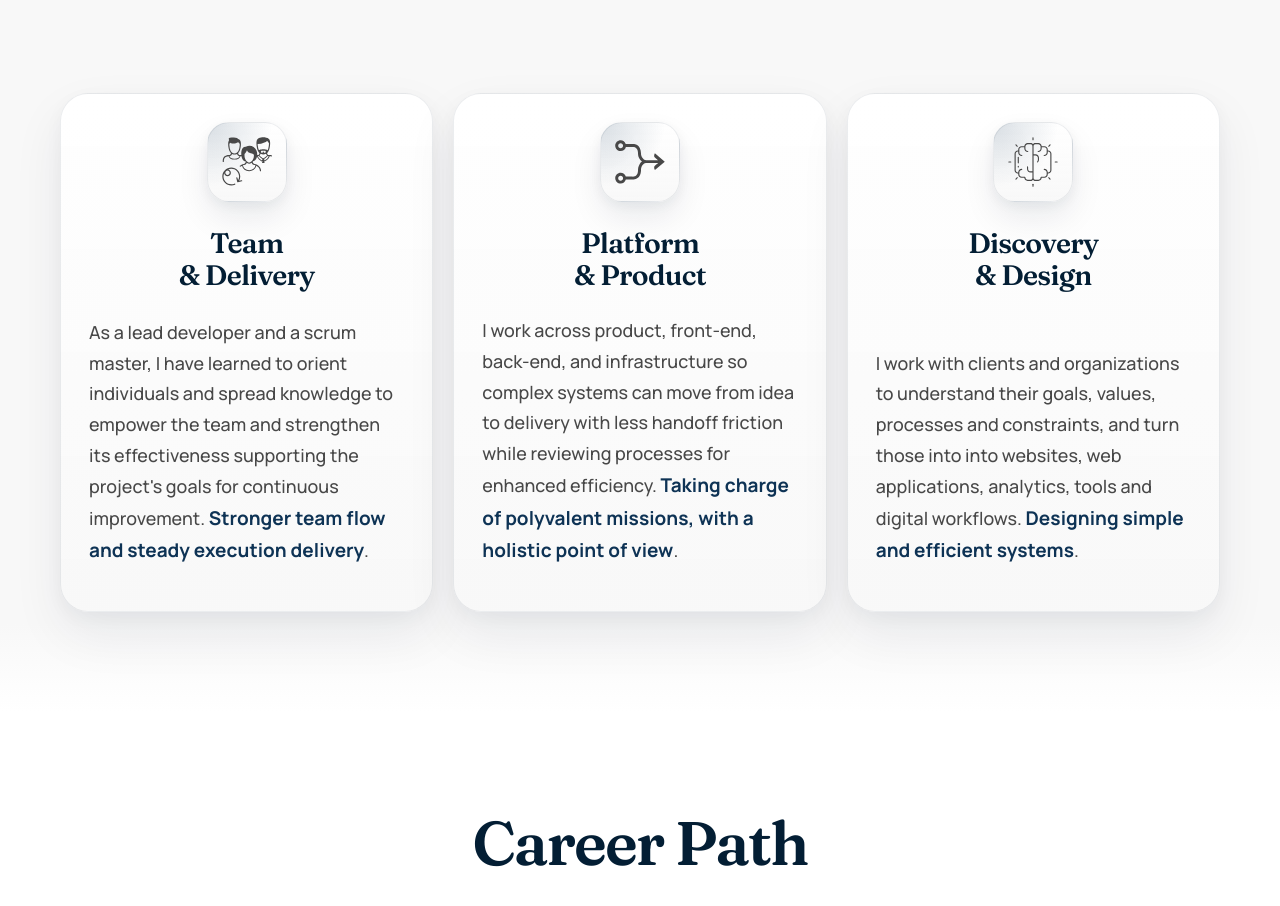
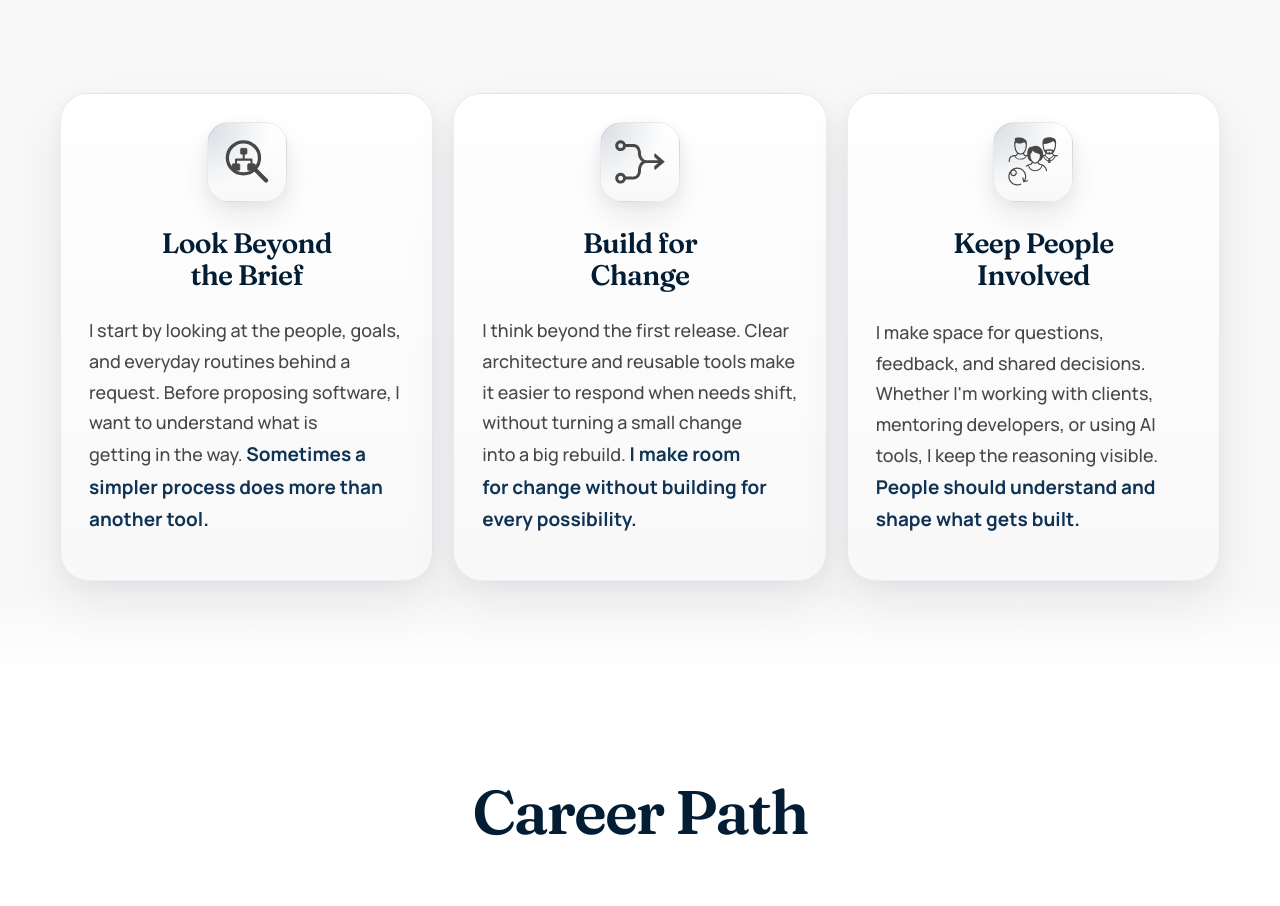
Before and after one commit to CoveMB/React-PersonalWebsite, a Next.js app: page / in a window 1280 px wide. Shown: the part 1520-2426 px from the top of the page. Built offline with nearby package versions, Linux system fonts and the light colour scheme.

Commit message:
Refine How I Work cards and discovery icon

```diff
--- a/src/components/qualifications/Qualification.jsx
+++ b/src/components/qualifications/Qualification.jsx
@@ -13,6 +13,10 @@ const renderCardTitle = ({ titleLines }) => (
 export default function Qualification({ topic }) {
   const qualificationContent = qualificationContentByTopic[topic];
 
+  if (!qualificationContent) {
+    return null;
+  }
+
   return (
     <div className="topic">
       <ScrollParallax
@@ -20,19 +24,14 @@ export default function Qualification({ topic }) {
         parallaxData={subtleRevealParallaxData}
       >
         <div className="qualificationCardHeader">
-          <img alt={`svg ${topic}`} className="svgCard" src={`/static/images/svg${topic}.svg`} />
-          {qualificationContent ? renderCardTitle(qualificationContent) : null}
+          <img alt="" className="svgCard" src={qualificationContent.icon} />
+          {renderCardTitle(qualificationContent)}
         </div>
         <div className="qualificationCardBody">
-          {qualificationContent ? (
-            <p className="cardText">
-              {qualificationContent.body}{" "}
-              <strong className="blueTitle">
-                {qualificationContent.emphasis}
-              </strong>
-              .
-            </p>
-          ) : null}
+          <p className="cardText">
+            {qualificationContent.body}{" "}
+            <strong className="blueTitle">{qualificationContent.emphasis}</strong>
+          </p>
         </div>
       </ScrollParallax>
     </div>
--- a/src/components/qualifications/QualificationContainer.jsx
+++ b/src/components/qualifications/QualificationContainer.jsx
@@ -3,9 +3,9 @@ import Qualification from "./Qualification";
 export default function QualificationContainer() {
   return (
     <div className="cardBox">
-      <Qualification topic="lead" />
-      <Qualification topic="polyvalent" />
-      <Qualification topic="learning" />
+      <Qualification topic="brief" />
+      <Qualification topic="change" />
+      <Qualification topic="people" />
     </div>
   );
 }
--- a/src/content/siteContent.js
+++ b/src/content/siteContent.js
@@ -57,20 +57,23 @@ export const getSectionTitle = (sectionId) => sectionTitlesById[sectionId] ?? ""
 export const getSiteSection = (sectionId) => siteSectionsById[sectionId] ?? null;
 
 export const qualificationContentByTopic = {
-  lead: {
-    body: howIWorkBodyTextByTopic.lead,
-    emphasis: "Stronger team flow and steady execution delivery",
-    titleLines: ["Team", "& Delivery"],
+  brief: {
+    body: howIWorkBodyTextByTopic.brief,
+    emphasis: "Sometimes a simpler process does more than another tool.",
+    icon: "/static/images/svgbrief.svg",
+    titleLines: ["Look Beyond", "the Brief"],
   },
-  polyvalent: {
-    body: howIWorkBodyTextByTopic.polyvalent,
-    emphasis: "Taking charge of polyvalent missions, with a holistic point of view",
-    titleLines: ["Platform", "& Product"],
+  change: {
+    body: howIWorkBodyTextByTopic.change,
+    emphasis: "I make room for change without building for every possibility.",
+    icon: "/static/images/svgpolyvalent.svg",
+    titleLines: ["Build for", "Change"],
   },
-  learning: {
-    body: howIWorkBodyTextByTopic.learning,
-    emphasis: "Designing simple and efficient systems",
-    titleLines: ["Discovery", "& Design"],
+  people: {
+    body: howIWorkBodyTextByTopic.people,
+    emphasis: "People should understand and shape what gets built.",
+    icon: "/static/images/svglead.svg",
+    titleLines: ["Keep People", "Involved"],
   },
 };
 
--- a/src/content/texts/howIWorkTexts.js
+++ b/src/content/texts/howIWorkTexts.js
@@ -1,14 +1,14 @@
-export const HOW_I_WORK_LEAD_BODY =
-  "As a lead developer and a scrum master, I have learned to orient individuals and spread knowledge to empower the team and strengthen its effectiveness supporting the project's goals for continuous improvement.";
+export const HOW_I_WORK_BRIEF_BODY =
+  "I start by looking at the people, goals, and everyday routines behind a request. Before proposing software, I want to understand what is getting in the way.";
 
-export const HOW_I_WORK_POLYVALENT_BODY =
-  "I work across product, front-end, back-end, and infrastructure so complex systems can move from idea to delivery with less handoff friction while reviewing processes for enhanced efficiency.";
+export const HOW_I_WORK_CHANGE_BODY =
+  "I think beyond the first release. Clear architecture and reusable tools make it easier to respond when needs shift, without turning a small change into a big rebuild.";
 
-export const HOW_I_WORK_DISCOVERY_DESIGN_BODY =
-  "I work with clients and organizations to understand their goals, values, processes and constraints, and turn those into into websites, web applications, analytics, tools and digital workflows.";
+export const HOW_I_WORK_PEOPLE_BODY =
+  "I make space for questions, feedback, and shared decisions. Whether I'm working with clients, mentoring developers, or using AI tools, I keep the reasoning visible.";
 
 export const howIWorkBodyTextByTopic = {
-  lead: HOW_I_WORK_LEAD_BODY,
-  learning: HOW_I_WORK_DISCOVERY_DESIGN_BODY,
-  polyvalent: HOW_I_WORK_POLYVALENT_BODY,
+  brief: HOW_I_WORK_BRIEF_BODY,
+  change: HOW_I_WORK_CHANGE_BODY,
+  people: HOW_I_WORK_PEOPLE_BODY,
 };
```
Also changed, not shown: public/static/images/svgbrief.svg (added).
